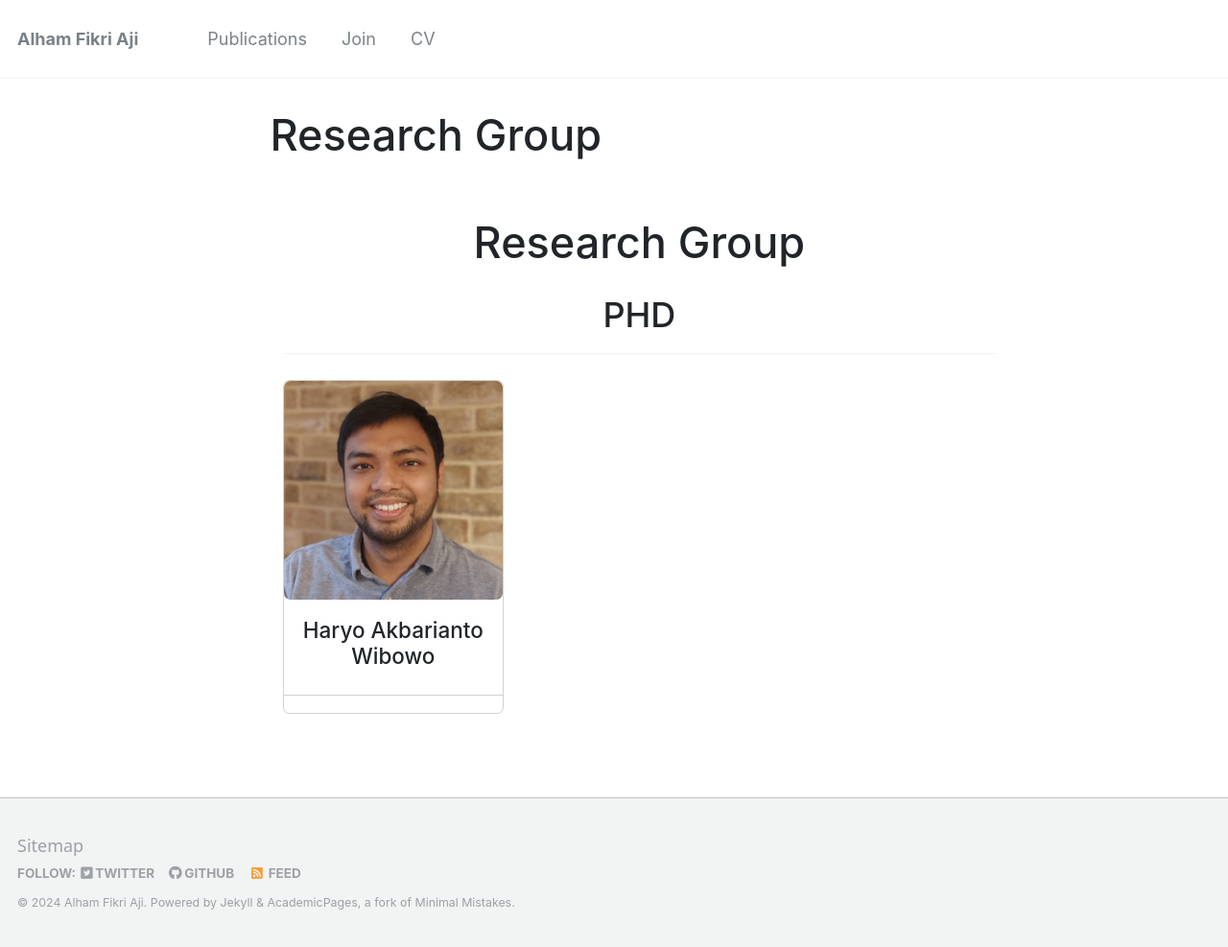
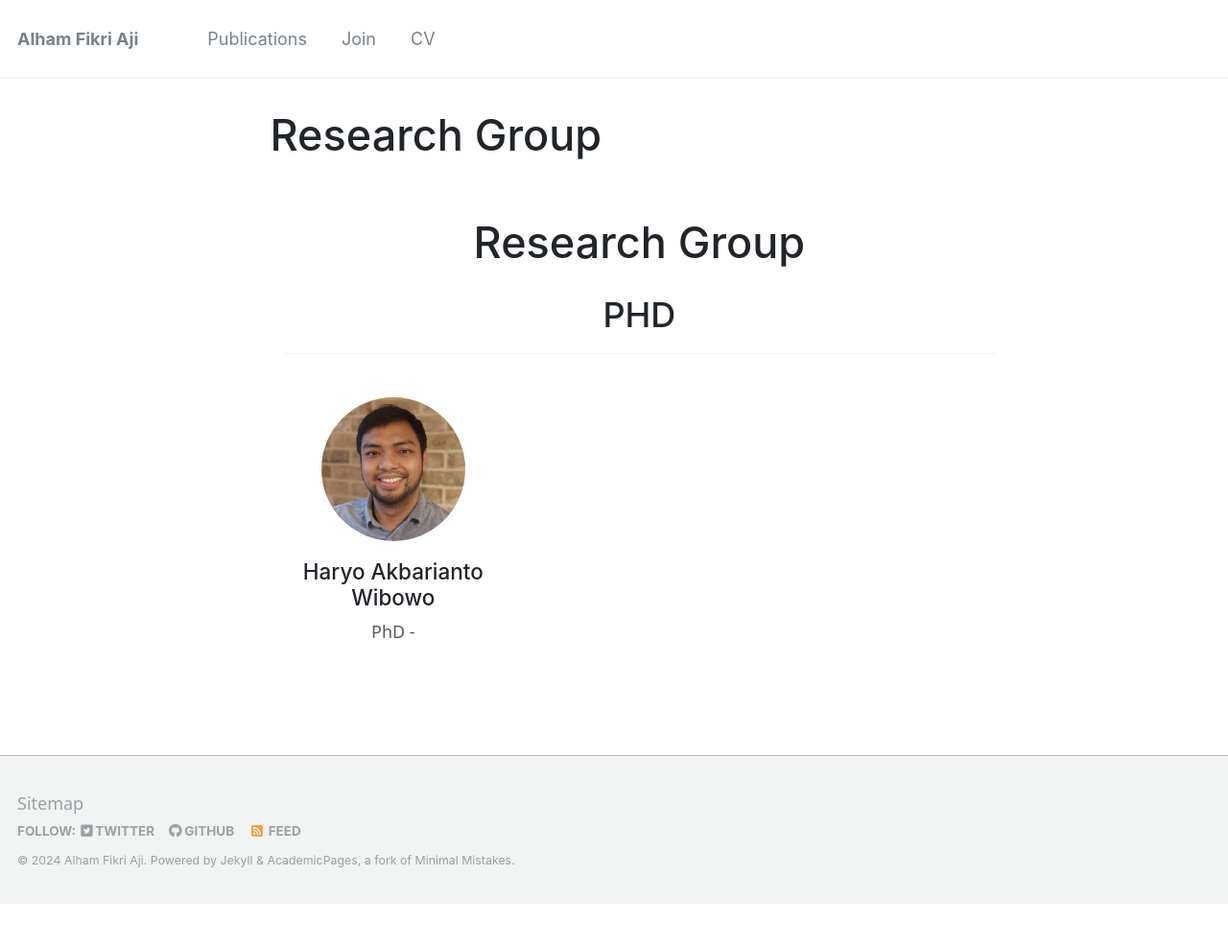
Before and after one commit to afaji/afaji.github.io, a Jekyll site: the page built from _pages/group.html, in a window 1280 px wide. Shown: the whole page at 96% size. Built offline with Jekyll 4.4.1, drawn with Linux system fonts in a browser that asks for light colours; after the commit the page ends 942 px from its top, so only the background shows below that.

Commit message:
Update group.html

```diff
--- a/_pages/group.html
+++ b/_pages/group.html
@@ -22,28 +22,16 @@ redirect_from:
         <div class="row row-cols-1 row-cols-sm-2 row-cols-md-3 g-4">
           {% for person in people_in_category %}
             <div class="col">
-              <div class="card h-100 text-center">
-                <img src="{{ person.photo }}" class="card-img-top img-fluid rounded" alt="{{ person.name }}">
+              <div class="card h-100 text-center border-0">
+                <img src="{{ person.photo }}" class="card-img-top img-fluid rounded-circle mx-auto mt-3" alt="{{ person.name }}" style="width: 150px; height: 150px; object-fit: cover;">
                 <div class="card-body">
-                  <h5 class="card-title">{{ person.name }}</h5>
+                  <h5 class="card-title">
+                    <a href="{{ person.website }}" class="text-decoration-none text-dark" target="_blank">{{ person.name }}</a>
+                  </h5>
+                  <p class="card-text text-muted mb-2">
+                    {{ person.category }} {{ person.graduation }} - {{ person.university }}
+                  </p>
                   <p class="card-text text-muted">{{ person.bio }}</p>
-                </div>
-                <div class="card-footer bg-white">
-                  {% if person.scholar %}
-                    <a href="{{ person.scholar }}" class="btn btn-outline-primary btn-sm mx-1" target="_blank">
-                      <i class="bi bi-google"></i> Scholar
-                    </a>
-                  {% endif %}
-                  {% if person.linkedin %}
-                    <a href="{{ person.linkedin }}" class="btn btn-outline-primary btn-sm mx-1" target="_blank">
-                      <i class="bi bi-linkedin"></i> LinkedIn
-                    </a>
-                  {% endif %}
-                  {% if person.twitter %}
-                    <a href="{{ person.twitter }}" class="btn btn-outline-primary btn-sm mx-1" target="_blank">
-                      <i class="bi bi-twitter"></i> Twitter
-                    </a>
-                  {% endif %}
                 </div>
               </div>
             </div>
```
